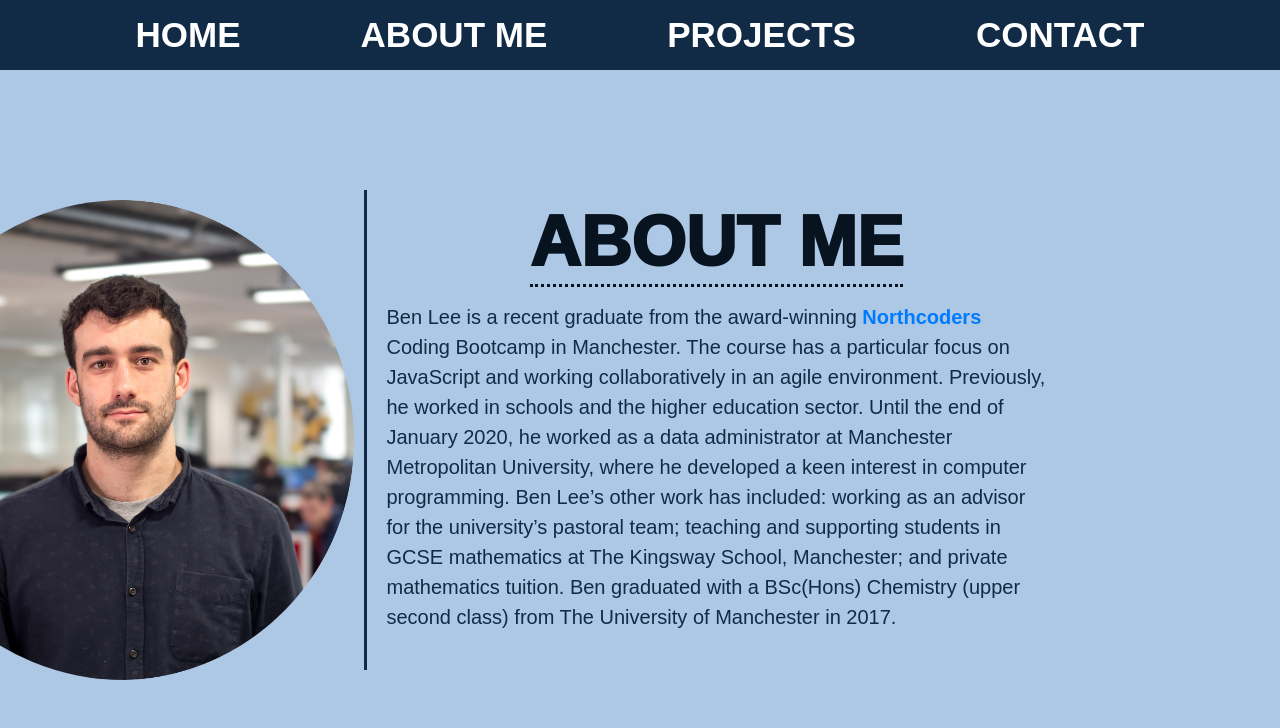
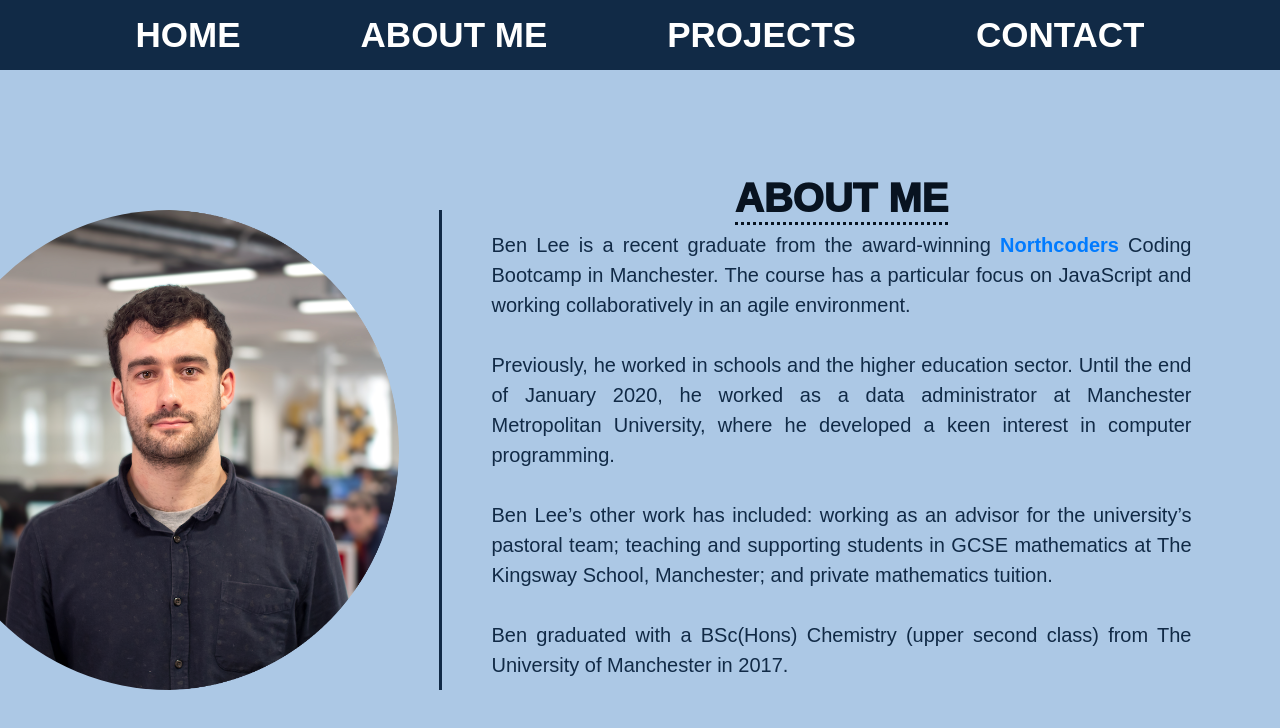
Before and after one commit to benlee38b/portfolio-V2, a React (Create React App) app: page /about-me in a window 1280 px wide. Shown: the top 728 px of the page. Built offline with nearby package versions, Linux system fonts and the light colour scheme.

Commit message:
made some styling chanes to project card and about me page

```diff
--- a/src/components/AboutMeBio.js
+++ b/src/components/AboutMeBio.js
@@ -20,14 +20,17 @@ const AboutMeBio = () => {
           </a>{' '}
           Coding Bootcamp in Manchester. The course has a particular focus on
           JavaScript and working collaboratively in an agile environment.
-          Previously, he worked in schools and the higher education sector.
-          Until the end of January 2020, he worked as a data administrator at
-          Manchester Metropolitan University, where he developed a keen interest
-          in computer programming. Ben Lee’s other work has included: working as
-          an advisor for the university’s pastoral team; teaching and supporting
-          students in GCSE mathematics at The Kingsway School, Manchester; and
-          private mathematics tuition. Ben graduated with a BSc(Hons) Chemistry
-          (upper second class) from The University of Manchester in 2017.
+          <br></br>
+          <br></br> Previously, he worked in schools and the higher education
+          sector. Until the end of January 2020, he worked as a data
+          administrator at Manchester Metropolitan University, where he
+          developed a keen interest in computer programming.<br></br>
+          <br></br> Ben Lee’s other work has included: working as an advisor for
+          the university’s pastoral team; teaching and supporting students in
+          GCSE mathematics at The Kingsway School, Manchester; and private
+          mathematics tuition.<br></br>
+          <br></br> Ben graduated with a BSc(Hons) Chemistry (upper second
+          class) from The University of Manchester in 2017.
         </p>
       </section>
     </main>
--- a/src/components/Homepage.js
+++ b/src/components/Homepage.js
@@ -4,8 +4,8 @@ import photo from '../assets/ben-lee.png';
 import { useSpring, animated } from 'react-spring';
 
 const calc = (x, y) => [
-  -(y - window.innerHeight / 2) / 100,
-  (x - window.innerWidth / 2) / 100,
+  -(y - window.innerHeight / 2) / 200,
+  (x - window.innerWidth / 2) / 200,
   1.1,
 ];
 const trans = (x, y, s) =>
@@ -58,7 +58,7 @@ const Homepage = () => {
           </svg>
         </a>
       </p>
-      <h1>BEN LEE</h1>
+      <h1 className="name-title">BEN LEE</h1>
       <h2 className="job-title">Junior Full Stack Developer</h2>
 
       <p className="tech-list">
--- a/src/styles/about-me.css
+++ b/src/styles/about-me.css
@@ -7,22 +7,18 @@
   margin-top: 50px;
   justify-content: center;
   position: relative;
-
   top: 80px;
   grid-auto-flow: dense;
-
   width: 1000px;
   padding: 10px;
-  /* border: solid 0.5px white; */
-  border-radius: 1%;
   color: #112a46;
 
   /* background-color: #9a9283; */
 }
 .profile-pic-about-me {
   position: relative;
-  top: 60px;
-  left: -200px;
+  top: 70px;
+  left: -130px;
   padding-right: 10px;
   grid-area: pic;
   border-radius: 100%;
@@ -34,10 +30,12 @@
 .about-me-text-container {
   display: flex;
   position: relative;
-  left: -200px;
-  top: 50px;
+  left: -100px;
+  text-align: justify;
+  top: 70px;
+  padding-left: 50px;
   flex-direction: column;
-  justify-content: flex-start;
+  justify-content: flex-end;
   align-items: center;
   border-left: solid;
   height: 480px;
@@ -45,7 +43,6 @@
 }
 .bio-text {
   font-size: 20px;
-  padding: 10px 20px;
   width: 700px;
 }
 .northcoders-link {
@@ -54,7 +51,7 @@
 }
 
 .about-me-title {
-  font-size: 70px;
+  font-size: 40px;
   margin-top: 10px;
   border-bottom: dotted;
   margin-bottom: 5px;
--- a/src/styles/homepage.css
+++ b/src/styles/homepage.css
@@ -5,25 +5,22 @@
   flex-wrap: no-wrap;
   align-items: center;
   margin-top: 50px;
-  height: 410px;
+  height: 450px;
   position: relative;
-
-  top: 200px;
-
+  top: 180px;
   width: 800px;
   padding: 10px;
-  border: solid 0.5px white;
+  border: solid 0.5px rgba(248, 244, 244, 0.944);
   border-radius: 1%;
   color: #112a46;
-  background-color: #fffcf9;
+  background-color: rgba(248, 244, 244, 0.944);
 }
-
+.name-title {
+  font-size: 60px;
+  font-weight: 1000;
+}
 .card {
-  width: 100%;
-  height: 100%;
-
   border-radius: 5px;
-
   background-size: cover;
   background-position: center center;
   box-shadow: 0px 10px 30px -5px rgba(0, 0, 0, 0.3);
@@ -35,7 +32,7 @@
 .profile-pic {
   position: absolute;
   top: -140px;
-  border-bottom: solid 0.5px 112a46;
+  border-bottom: solid 0.5px #112a46;
   width: 225px;
   height: 225px;
   border-radius: 100%;
@@ -46,7 +43,7 @@
   width: 80px;
   height: 80px;
   margin: 110px 10px 10px 10px;
-  fill: 112a46;
+  fill: #112a46;
 }
 
 .job-title {
@@ -57,7 +54,7 @@
   border-right: 0px;
   border-left: 0px;
   border-style: dotted;
-  border-color: whitesmoke;
+  border-color: #112a46;
   width: auto;
   font-weight: 2000;
   padding: 0px;
--- a/src/styles/projectCard.css
+++ b/src/styles/projectCard.css
@@ -1,27 +1,43 @@
 .project-card-container {
-  display: flex;
-  flex-direction: column;
-  justify-content: center;
-  border: solid;
+  display: grid;
+  grid-template-rows: 50px 150px 200px;
+  grid-template-areas:
+    'title'
+    'pic'
+    'description';
+  position: relative;
+  top: 100px;
+  text-align: center;
+  /* border: solid; */
+  border-radius: 10%;
   height: auto;
   min-height: 400px;
   width: 250px;
   margin: auto;
 }
 .project-title-container {
-  height: 20%;
+  grid-area: title;
   background-color: whitesmoke;
+  padding: 0px;
+  border: solid 1px;
+  border-top-right-radius: 10%;
+  border-top-left-radius: 10%;
 }
 .project-card-title {
-  height: 100%;
+  /* height: 100%; */
+  font-size: 20px;
+  font-weight: bolder;
+  margin: auto;
+  padding: 20px;
 }
 .project-image-container {
   display: flex;
-  height: 40%;
+  grid-area: pic;
+
   flex-direction: column;
   justify-content: center;
-  border-top: solid;
-  border-bottom: solid;
+  border-left: solid 1px;
+  border-right: solid 1px;
   background-color: whitesmoke;
   background:
         /* top, transparent black, faked with gradient */ linear-gradient(
@@ -41,9 +57,13 @@
 .project-info-container {
   padding: 10px 5px;
   font-size: 15px;
+  border: solid 1px;
   display: flex;
+  grid-area: description;
   background-color: whitesmoke;
-  height: 30%;
+  border-bottom-right-radius: 5%;
+  border-bottom-left-radius: 5%;
+  /* height: 30%; */
   flex-direction: column;
   /* justify-content: center; */
 }
```
